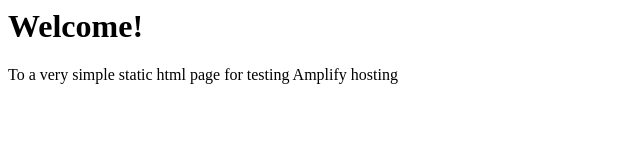
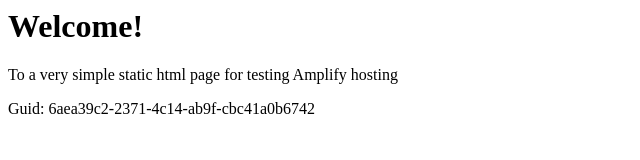
Before and after one commit to aws-aemilia-yul/Github-PR-Commit-Integration-Test-DoNotTouch-GitH-MJCD6L4M-v1-prod-ca-central-1, a website: page src/index.html in a window 1280 px wide. Shown: the whole page, without its empty margins (0-640 px from the left). Drawn offline with Linux system fonts and the light colour scheme.

Commit message:
commit from integ tests

```diff
--- a/src/index.html
+++ b/src/index.html
@@ -1,3 +1,5 @@
+
+
 <html lang="en">
 
 <head>
@@ -10,6 +12,6 @@
 <body>
     <h1>Welcome!</h1>
     <p>To a very simple static html page for testing Amplify hosting</p>
-</body>
+    <p>Guid: 6aea39c2-2371-4c14-ab9f-cbc41a0b6742</p></body>
 
 </html>
```
